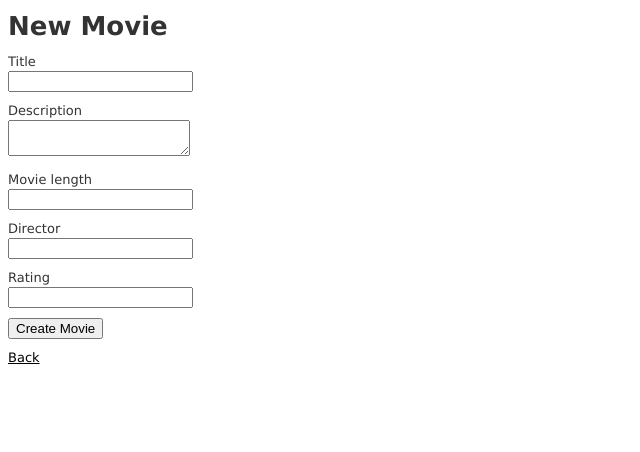
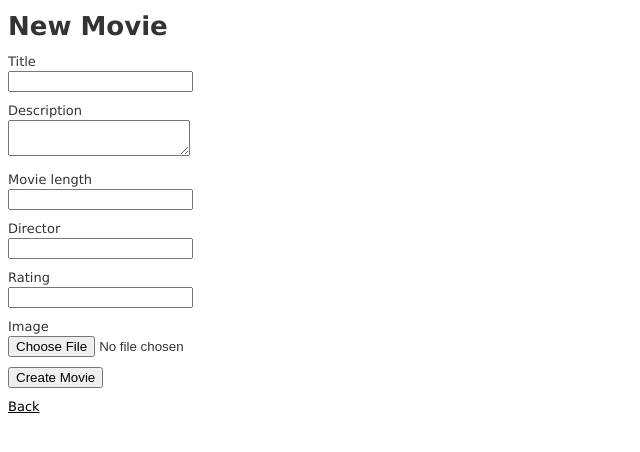
Before and after one commit to mcnestrb/movie_review, a Rails app: page /movies/new in a window 1280 px wide. Shown: the top 452 px of the page, without its empty margins (0-640 px from the left). Run offline with Rails 7, Linux system fonts and the light colour scheme; the visitor is signed in with stand-in values (Sample User, id 1); style sheets or scripts are compiled from the project's sources; parts of the project's set-up code (start-up, migrations or seed data) failed here and were passed over; some libraries are stand-ins or nearby versions.

Commit message:
add image upload with paperclip

```diff
--- a/app/controllers/movies_controller.rb
+++ b/app/controllers/movies_controller.rb
@@ -70,6 +70,6 @@ class MoviesController < ApplicationController
 
     # Never trust parameters from the scary internet, only allow the white list through.
     def movie_params
-      params.require(:movie).permit(:title, :description, :movie_length, :director, :rating)
+      params.require(:movie).permit(:title, :description, :movie_length, :director, :rating, :image)
     end
 end
--- a/app/models/movie.rb
+++ b/app/models/movie.rb
@@ -1,3 +1,6 @@
 class Movie < ActiveRecord::Base
   belongs_to :user
+
+  has_attached_file :image, styles: {medium: "400x600#"}
+  validates_attachment_content_type :image, content_type: /\Aimage\/.*\Z/
 end
--- a/app/views/movies/_form.html.erb
+++ b/app/views/movies/_form.html.erb
@@ -1,4 +1,4 @@
-<%= form_for(@movie) do |f| %>
+<%= form_for @movie, html: { multipart: true } do |f| %>
   <% if @movie.errors.any? %>
     <div id="error_explanation">
       <h2><%= pluralize(@movie.errors.count, "error") %> prohibited this movie from being saved:</h2>
@@ -31,6 +31,10 @@
     <%= f.label :rating %><br>
     <%= f.text_field :rating %>
   </div>
+  <div class="field">
+    <%= f.label :image %><br>
+    <%= f.file_field :image %>
+  </div>
   <div class="actions">
     <%= f.submit %>
   </div>
--- a/app/views/movies/index.html.erb
+++ b/app/views/movies/index.html.erb
@@ -17,6 +17,7 @@
   <tbody>
     <% @movies.each do |movie| %>
       <tr>
+        <td><%= image_tag movie.image.url(:medium) %></td>
         <td><%= movie.title %></td>
         <td><%= movie.description %></td>
         <td><%= movie.movie_length %></td>
--- a/app/views/movies/show.html.erb
+++ b/app/views/movies/show.html.erb
@@ -1,4 +1,4 @@
-<p id="notice"><%= notice %></p>
+<%= image_tag @movie.image.url(:medium) %>
 
 <p>
   <strong>Title:</strong>
```
Also changed, not shown: db/migrate/20160604153355_add_attachment_image_to_movies.rb (added, +11 -0 lines), Gemfile, Gemfile.lock, db/schema.rb, 6 other files.
